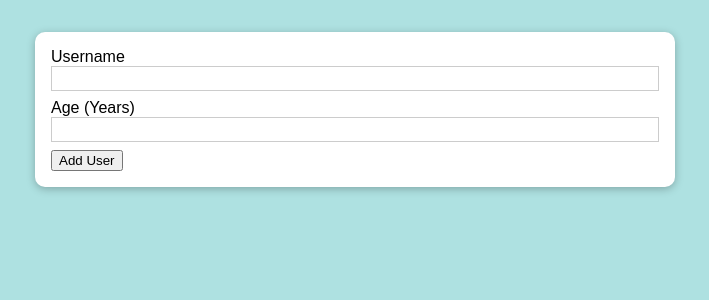
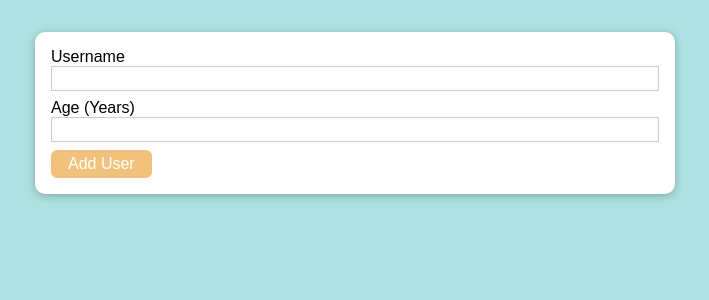
Before and after one commit to wanyu0413/React-userinfo, a React (Create React App) app: page / in a window 1280 px wide. Shown: the top 300 px of the page, without its empty margins (285-994 px from the left). Built offline with nearby package versions, Linux system fonts and the light colour scheme.

Commit message:
Button component

```diff
--- a/src/components/UI/Button.js
+++ b/src/components/UI/Button.js
@@ -1,8 +1,14 @@
-import classes from './Button.module.css';
+import classes from "./Button.module.css";
 
 const Button = (props) => {
   return (
-
+    <button
+      className={classes.button}
+      type={props.type || "button"}
+      onClick={props.onClick}
+    >
+      {props.children}
+    </button>
   );
 };
 
--- a/src/components/UI/Button.module.css
+++ b/src/components/UI/Button.module.css
@@ -1,16 +1,17 @@
 .button {
   font: inherit;
-  border: 1px solid #4f005f;
-  background: #4f005f;
+  border: 1px solid #F1C27B;
+  background: #F1C27B;
   color: white;
   padding: 0.25rem 1rem;
   cursor: pointer;
+  border-radius: 6px;
 }
 
 .button:hover,
 .button:active {
-  background: #741188;
-  border-color: #741188;
+  background: #FFD89C;
+  border-color: #FFD89C;
 }
 
 .button:focus {
--- a/src/components/Users/AddUser.js
+++ b/src/components/Users/AddUser.js
@@ -1,4 +1,5 @@
 import Card from "../UI/Card";
+import Button from "../UI/Button";
 import classes from "./AddUser.module.css";
 
 const AddUser = (props) => {
@@ -14,7 +15,7 @@
         <input id="username" type="text" />
         <lable htmlFor="age">Age (Years)</lable>
         <input id="age" type="number" />
-        <button type="submit">Add User</button>
+        <Button type="submit">Add User</Button>
       </form>
     </Card>
   );
```
